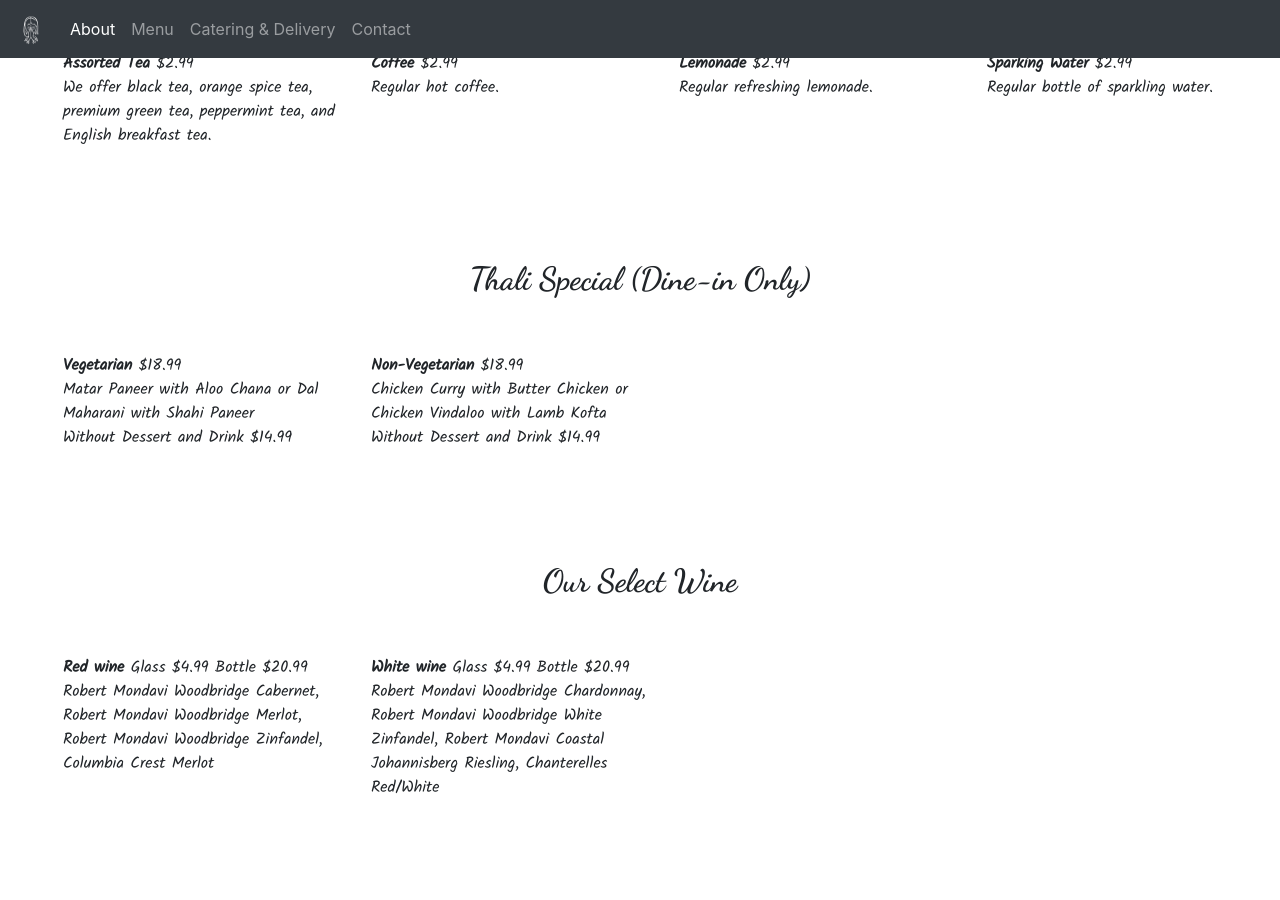
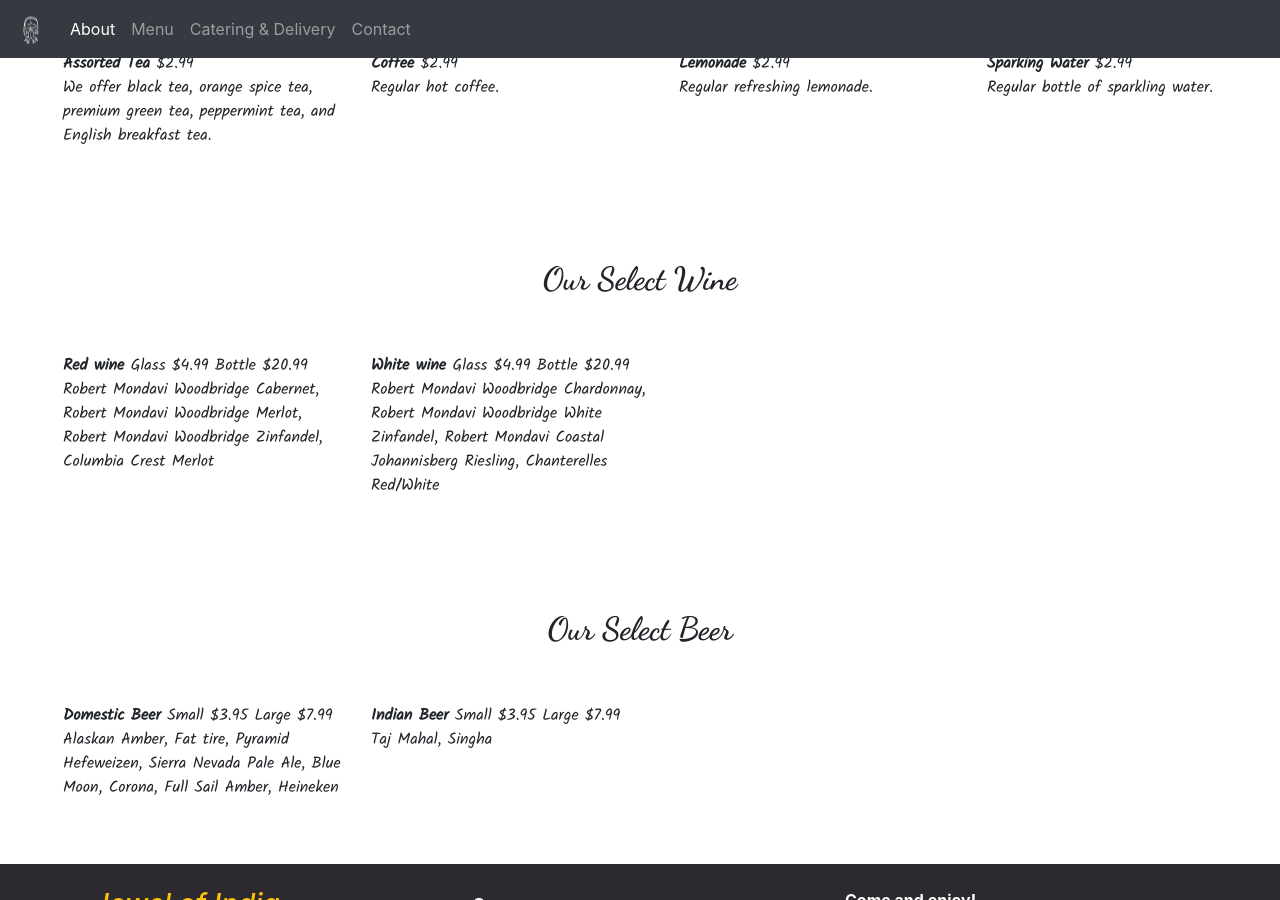
Before and after one commit to amjadz/jewel-of-india-website, a Jekyll site: the page built from menu/index.html, in a window 1280 px wide and 900 px high, scrolled down 8805 px. Built offline with Jekyll 4.4.1, drawn with Linux system fonts in a browser that asks for light colours; nearby versions of some CDN libraries; some web fonts are replaced.

Commit message:
REMOVED ITEMS

```diff
--- a/menu/index.html
+++ b/menu/index.html
@@ -996,7 +996,7 @@
     </div>
 </section>
 
-<section class="py-5">
+<!-- <section class="py-5">
     <div class="container-fluid">
         <h2 class="center-text font-weight-bold pb-5">Thali Special (Dine-in Only)</h2>
         <div class="row pl-5">
@@ -1018,7 +1018,7 @@
                 </p>
             </div>
         </div>
-</section>
+</section> -->
 
 
 <section class="py-5">
```
